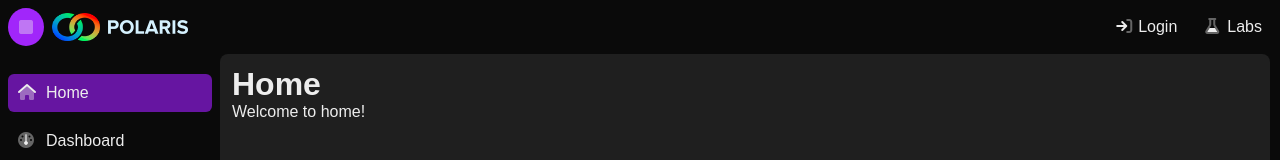
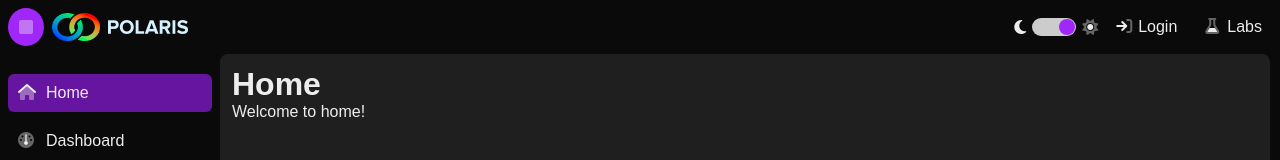
Before and after one commit to neofuture/polaris-nextjs, a Next.js app: page / in a window 1280 px wide. Shown: the top 160 px of the page. Built offline with nearby package versions, Linux system fonts and the light colour scheme; no server answers.

Commit message:
Added theme toggle (does not work)(

```diff
--- /dev/null
+++ b/src/components/microcomponents/toggle/toggle.component.tsx
@@ -0,0 +1,29 @@
+"use client";
+
+import React, { useState } from 'react';
+import styles from './toggle.module.css';
+
+interface ToggleProps {
+    initialState?: boolean;
+    onToggle?: (state: boolean) => void;
+}
+
+const Toggle: React.FC<ToggleProps> = ({ initialState = false, onToggle }) => {
+    const [isToggled, setIsToggled] = useState(initialState);
+
+    const handleToggle = () => {
+        const newState = !isToggled;
+        setIsToggled(newState);
+        if (onToggle) {
+            onToggle(newState);
+        }
+    };
+
+    return (
+        <div className={styles.toggle} onClick={handleToggle}>
+            <div className={`${styles.switch} ${isToggled ? styles.toggled : ''}`} />
+        </div>
+    );
+};
+
+export default Toggle;
--- /dev/null
+++ b/src/components/microcomponents/toggle/toggle.module.css
@@ -0,0 +1,26 @@
+.toggle {
+    width: 44px;
+    height: 18px;
+    background-color: #ccc;
+    border-radius: 25px;
+    position: relative;
+    cursor: pointer;
+    transition: background-color 0.3s;
+    display: inline-block;
+}
+
+.switch {
+    width: 16px;
+    height: 16px;
+    background-color: var(--light-primary);
+    border-radius: 50%;
+    position: absolute;
+    top: 1px;
+    left: 1px;
+    transition: left 0.3s;
+}
+
+.toggled {
+    left: 27px;
+    background-color: var(--light-primary)
+}
--- a/src/components/top-navigation/top-navigation.component.tsx
+++ b/src/components/top-navigation/top-navigation.component.tsx
@@ -7,6 +7,7 @@ import styles from "./top-navigation.module.css";
 import NavLink from "@/components/microcomponents/nav-link/nav-link.component";
 import Button from "@/components/microcomponents/button/button.component";
 import Image from "next/image";
+import Toggle from "@/components/microcomponents/toggle/toggle.component";
 
 interface TopNavigationProps {
     project: string
@@ -29,6 +30,11 @@ const TopNavigation: React.FC<TopNavigationProps> = ({ project }) => {
             </nav>
             <nav>
                 <ul className={styles['nav-list']}>
+                    <li className={styles['theme-switch']}>
+                        <i className="fad fa-moon"/>
+                        <Toggle initialState={true} onToggle={toggleSidebar}/>
+                        <i className="fad fa-sun"/>
+                    </li>
                     {isLoggedIn ? (
                         <>
                             <li>
--- a/src/components/top-navigation/top-navigation.module.css
+++ b/src/components/top-navigation/top-navigation.module.css
@@ -29,7 +29,8 @@
 }
 
 .nav-list li {
-    align-content: center;
+    display: flex;
+    align-items: center;
     justify-content: center;
 }
 
@@ -43,3 +44,10 @@
 .button-rounded {
     border-radius:50%;
 }
+
+.theme-switch {
+    display: flex;
+    align-items: center;
+    justify-content: center;
+    gap: 6px;
+}
```
